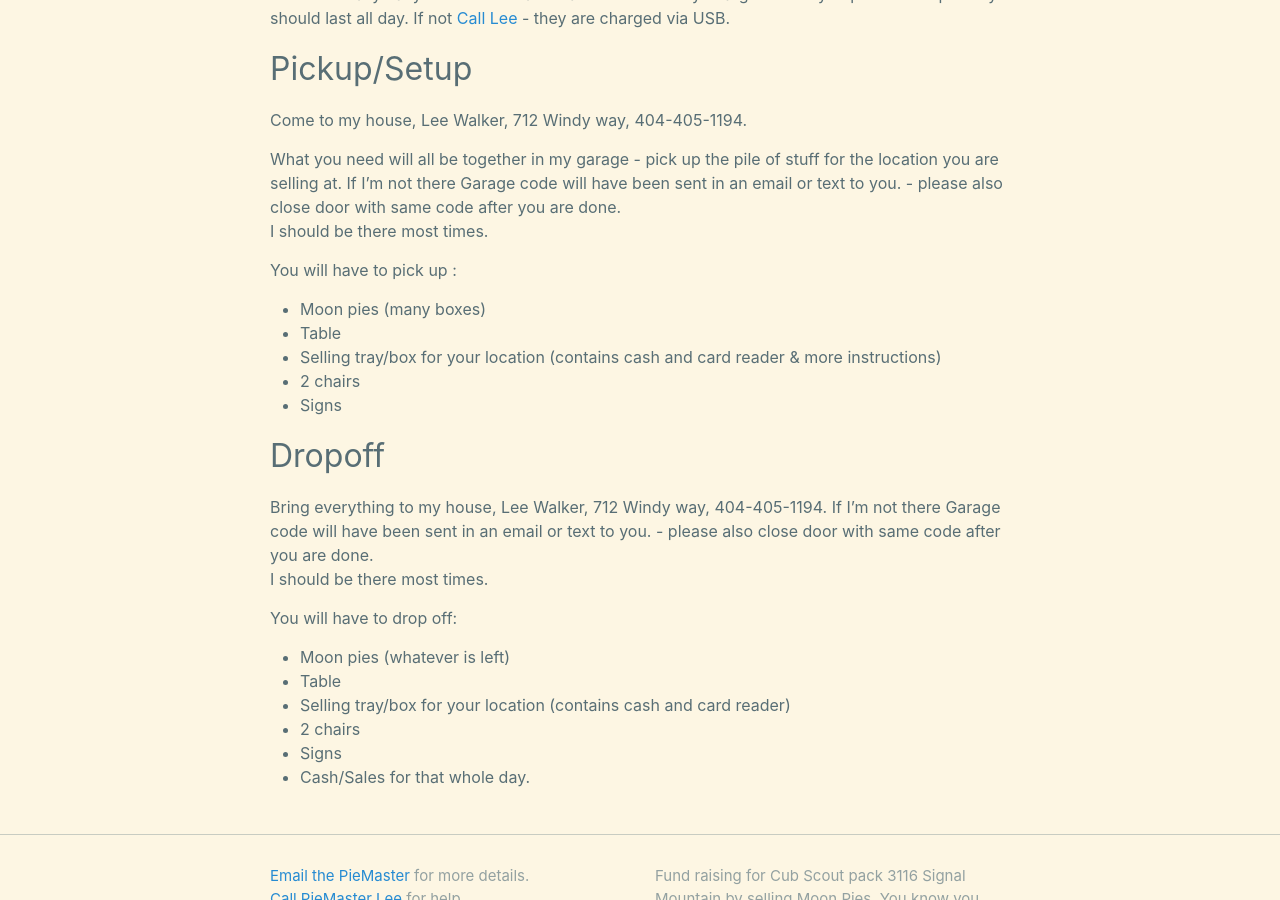
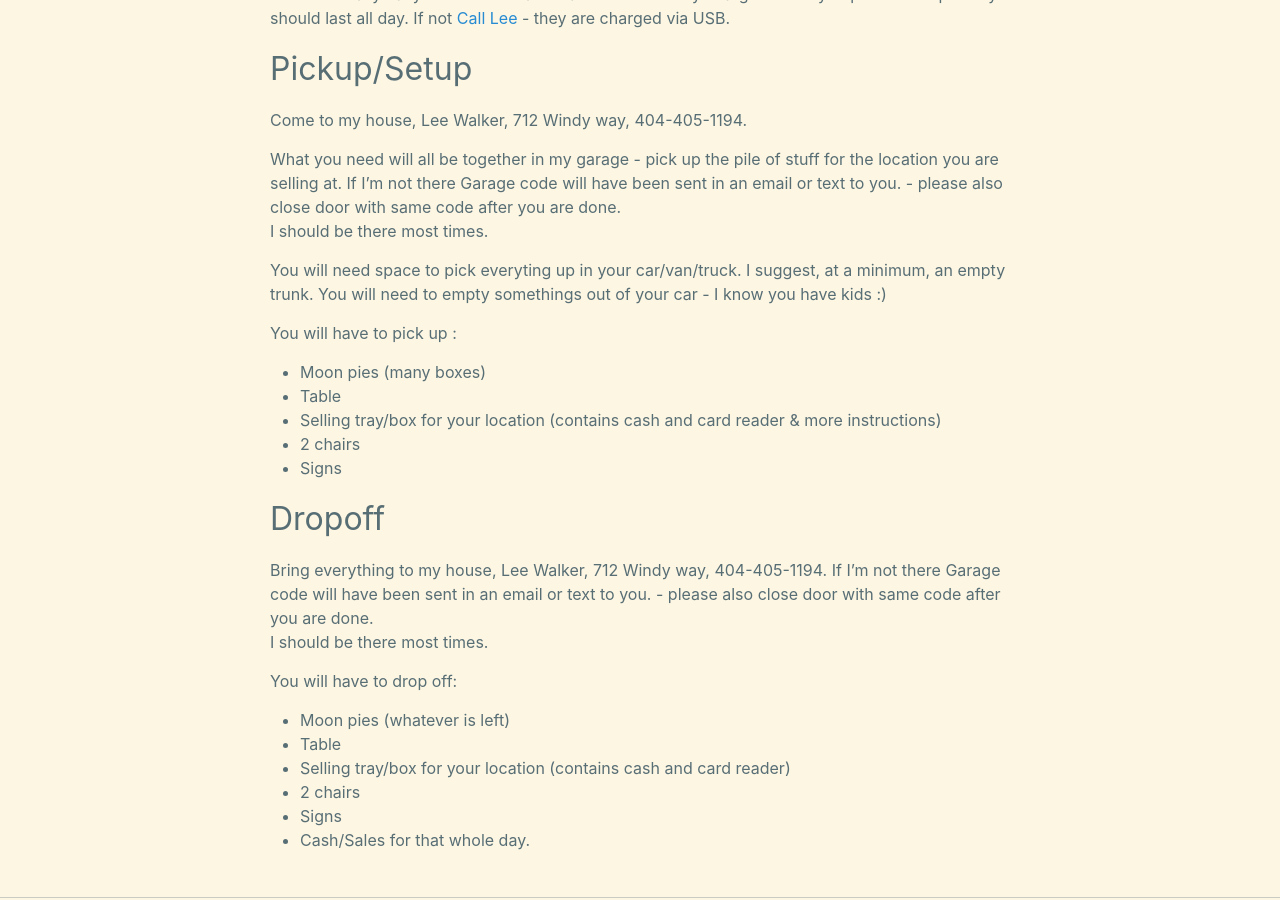
Before and after one commit to CodeJourneymen/scoutpiemaster, a Jekyll site: the page built from shownsell.md, in a window 1280 px wide and 900 px high, scrolled down 1361 px. Built offline with Jekyll 4.4.1, drawn with Linux system fonts in a browser that asks for light colours.

Commit message:
Update shownsell.md

```diff
--- a/shownsell.md
+++ b/shownsell.md
@@ -55,6 +55,10 @@ What you need will all be together in my garage - pick up the pile of stuff for
 <br/>
 I should be there most times.
 
+You will need space to pick everyting up in your car/van/truck.
+I suggest, at a minimum, an empty trunk.
+You will need to empty somethings out of your car - I know you have kids :)
+
 You will have to pick up :
 - Moon pies (many boxes)
 - Table
```
